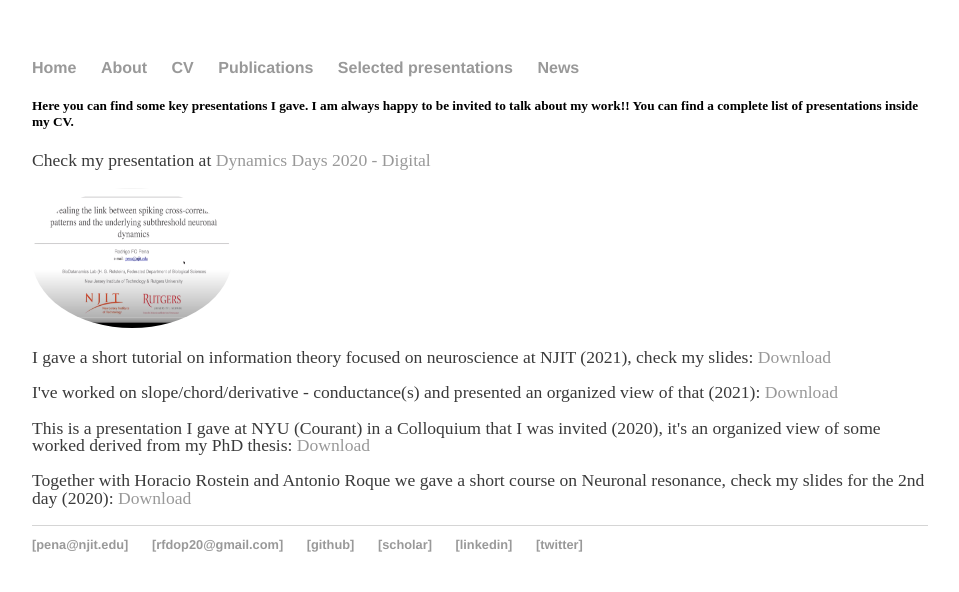
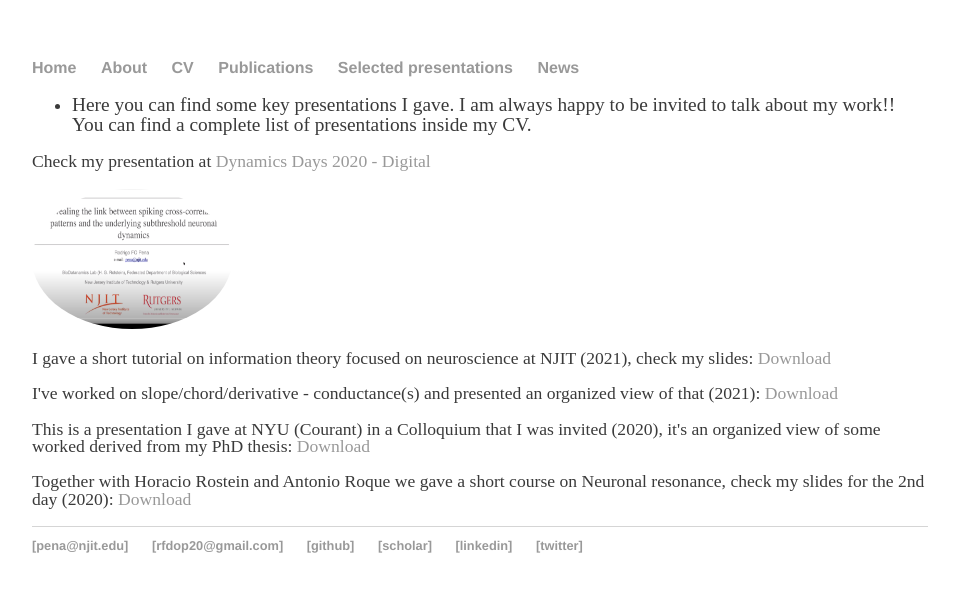
Before and after one commit to pena-rodrigo/oldwebsite, a Jekyll site: the page built from presentations/index.html, in a window 1280 px wide. Shown: the top 592 px of the page, without its empty margins (160-1119 px from the left). Built offline with Jekyll 4.4.1, drawn with Linux system fonts in a browser that asks for light colours.

Commit message:
presentation update

```diff
--- a/presentations/index.html
+++ b/presentations/index.html
@@ -3,9 +3,12 @@
 title: Rodrigo Pena
 ---
 <div class="blurb">
-	<p><h5>Here you can find some key presentations I gave. I am always happy to be invited to talk about my work!!
-		You can find a complete list of presentations inside my CV.</h5>
-	</p>
+	<ul>
+		<li> <p>Here you can find some key presentations I gave. I am always happy to be invited to talk about my work!!
+			You can find a complete list of presentations inside my CV.
+		</p>
+	</ul>
+
 	<p>Check my presentation at <a href="https://www.youtube.com/watch?v=iKZClcTvWDI&t=252s&ab_channel=DynamicsDaysDigital2020" target="_blank">Dynamics Days 2020 - Digital</a>
 	</p>
 		<a href="https://www.youtube.com/watch?v=iKZClcTvWDI&t=252s&ab_channel=DynamicsDaysDigital2020">
```
